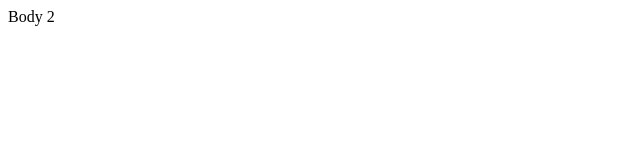
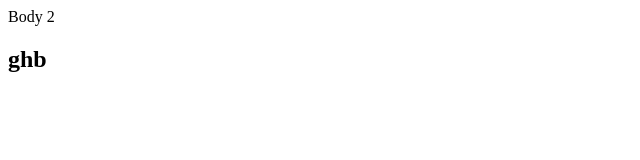
Before and after one commit to gudokoff/copy1, a plain HTML site: page index.html in a window 1280 px wide. Shown: the full height of the page, 0-640 px from the left. Drawn offline with Linux system fonts and the light colour scheme.

Commit message:
add new title

```diff
--- a/index.html
+++ b/index.html
@@ -7,5 +7,6 @@
 </head>
 <body>
 	Body 2
+	<h2>ghb</h2>
 </body>
 </html>
```
